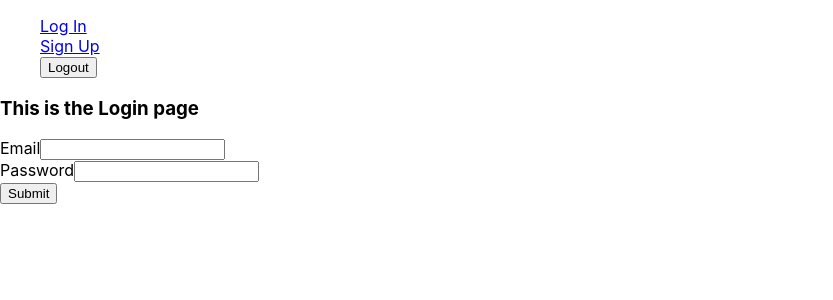
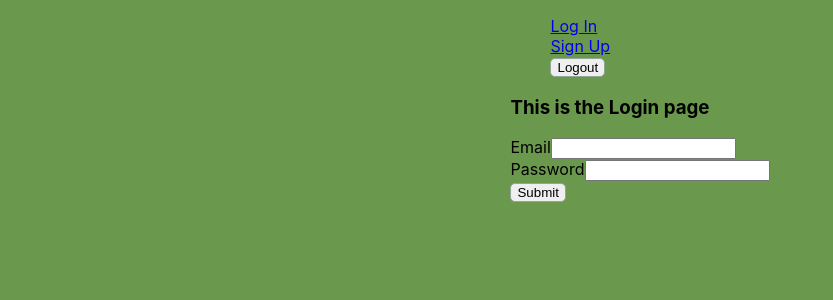
Before and after one commit to bryanakitchen/lab13-todo-front, a React (Create React App) app: page /login in a window 1280 px wide. Shown: the top 300 px of the page, without its empty margins (0-833 px from the left). Built offline with nearby package versions, Linux system fonts and the light colour scheme.

Commit message:
trying to style but not even close

```diff
--- a/src/Todos.js
+++ b/src/Todos.js
@@ -72,6 +72,7 @@ export default class Todos extends React.Component {
                     </label>
                     <button>Add</button>
                 </form>
+                <div className="group">
                 {
                     loading
                     ? 'Loading... Please wait.'
@@ -80,7 +81,7 @@ export default class Todos extends React.Component {
                         Status: {todo.completed ? 'Completed' : <button onClick={() => this.handleCompletedClick(todo.id)}>Mark Complete</button>}</p>
                     </div>)
                 }
-
+                </div>
             </div>
         )
     }
--- a/src/index.css
+++ b/src/index.css
@@ -1,3 +1,7 @@
+* {
+  box-sizing: border-box;
+}
+
 body {
   margin: 0;
   font-family: -apple-system, BlinkMacSystemFont, 'Segoe UI', 'Roboto', 'Oxygen',
@@ -5,6 +9,11 @@ body {
     sans-serif;
   -webkit-font-smoothing: antialiased;
   -moz-osx-font-smoothing: grayscale;
+  display: flex;
+  justify-content: center;
+  align-items: center;
+  flex-wrap: wrap;
+  background-color: #6A994E;
 }
 
 code {
@@ -15,3 +24,29 @@ code {
 label {
   display: block;
 }
+
+button {
+  border-radius: 5px;
+  border: 1px solid #93a599;
+}
+
+.group {
+  display: flex;
+  justify-content: center;
+  align-items: center;
+  flex-wrap: wrap;
+}
+
+.todo-item {
+  margin: 5px;
+  border: 1px solid #A7C957;
+  width: 250px;
+  height: 100px;
+  border-radius: 10px;
+  margin: 5px;
+  display: flex;
+  flex-direction: column;
+  justify-content: center;
+  align-items: center;
+  background-color: #A7C957;
+}
```
